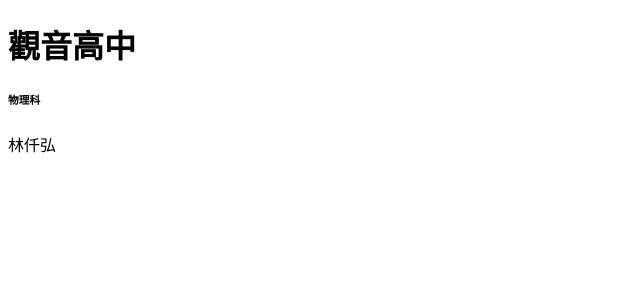
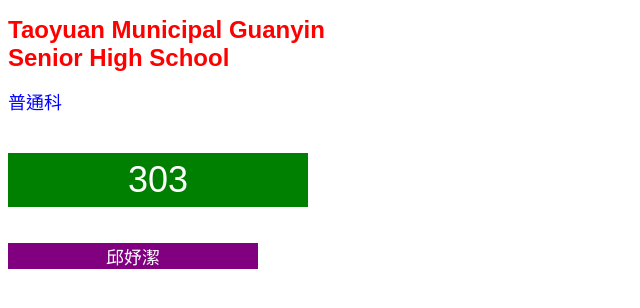
Before and after one commit to jennydge/autobiography, a plain HTML site: page index.html in a window 1280 px wide. Shown: the whole page, without its empty margins (0-640 px from the left). Drawn offline with Linux system fonts and the light colour scheme.

Commit message:
Add files via upload

```diff
--- a/index.html
+++ b/index.html
@@ -3,17 +3,48 @@
 
 <head>
 <meta charset="UTF-8">
-<title>Page Title</title>
-<meta name ="description" content="homework test">
+<title>CSS(二)exercise</title>
+<meta name ="description" content="CSS(二) exercise">
 
-<link rel="stylesheet" href="style.css">
+<style>
+.title {
+font-family: Arial;
+color:red;
+font-size:24px;
+width: 360px;
+font-weight:bolder;
+}
+.text1 {
+font-size: 18px;
+width: 200px;
+color: blue;
+line-height: 1.5;
+}
+.text2 {
+font-family: Arial;
+font-size: 36px;
+width:300px;
+background-color:green;
+color: white;
+line-height: 1.5;
+text-align: center; }
+.text3{
+font-size: 18px;
+width:250px;
+background-color:purple;
+color: white;
+text-align: center; }
+}
+</style>
+
 </head>
 
+<body>
+<h1 class="title">Taoyuan Municipal Guanyin Senior High School</h1>
+<p class="text1">普通科</p>
+<p class="text2">303</p>
+<p class="text3">邱妤潔</p>
 
-<body>
-<h1>觀音高中</h1>
-<h6>物理科</h6>
-<p>林仟弘</p>
 </body>
 
 </html>
```
